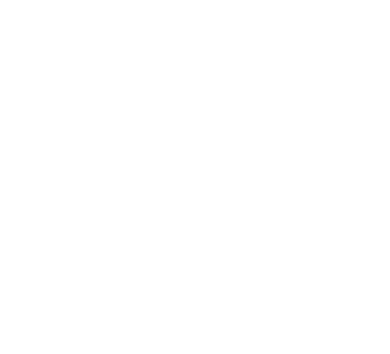
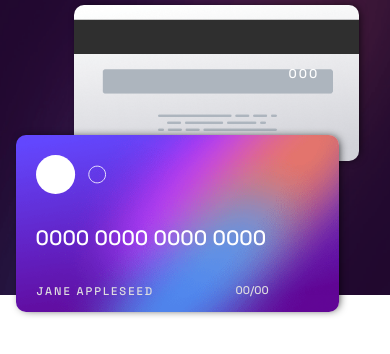
Before and after one commit to Cauabc/Card-details, a React (Vite) app: page / in a window 390 px wide. Shown: the top 354 px of the page. Built offline with nearby package versions, Linux system fonts and the light colour scheme.

Commit message:
Left side done, for mobile devices too

```diff
--- a/index.html
+++ b/index.html
@@ -5,6 +5,10 @@
     <link rel="icon" type="image/svg+xml" href="./favicon-32x32.png" />
     <meta name="viewport" content="width=device-width, initial-scale=1.0" />
     <title>Card Details Form</title>
+    <!-- Google Fonts -->
+    <link rel="preconnect" href="https://fonts.googleapis.com">
+    <link rel="preconnect" href="https://fonts.gstatic.com" crossorigin>
+    <link href="https://fonts.googleapis.com/css2?family=Space+Grotesk:wght@500&display=swap" rel="stylesheet">
   </head>
   <body>
     <div id="root"></div>
--- a/package.json
+++ b/package.json
@@ -10,7 +10,8 @@
   },
   "dependencies": {
     "react": "^18.2.0",
-    "react-dom": "^18.2.0"
+    "react-dom": "^18.2.0",
+    "styled-components": "^5.3.6"
   },
   "devDependencies": {
     "@types/react": "^18.0.26",
--- a/src/App.css
+++ b/src/App.css
@@ -0,0 +1,9 @@
+.App {
+    display: flex;
+}
+
+@media screen and (max-width: 430px) {
+    .App {
+        flex-direction: column;
+    }
+}
--- a/src/App.jsx
+++ b/src/App.jsx
@@ -1,10 +1,13 @@
 import './App.css'
+import { Leftside } from './components/leftside/Leftside'
+import { Rightside } from './components/rightside/Rightside'
 
 function App() {
 
   return (
     <div className="App">
-
+      <Leftside />
+      <Rightside />
     </div>
   )
 }
--- /dev/null
+++ b/src/components/leftside/Leftside.jsx
@@ -0,0 +1,19 @@
+import * as S from './styles'
+
+export const Leftside = () => {
+    return (
+        <S.Container>
+            <S.FrontCard>
+                <img className='frontCard' src="/images/bg-card-front.png" alt="Front Side of the Card" />
+                <span className="cardNumber">0000 0000 0000 0000</span>
+                <span className="validation">00/00</span>
+                <span className="nameCard">JANE APPLESEED</span>
+                <img src="/images/card-logo.svg" alt="Card Logo" className="cardLogo" />
+            </S.FrontCard>
+            <S.BackCard>
+                <img className='backCard' src="/images/bg-card-back.png" alt="Back Side of the Card" />
+                <span className="cvv">000</span>
+            </S.BackCard>
+        </S.Container>
+    )
+}
--- /dev/null
+++ b/src/components/leftside/styles.js
@@ -0,0 +1,142 @@
+import styled from "styled-components";
+
+export const Container = styled.div`
+    font-family: 'Space Grotesk', sans-serif;
+    position: relative;
+    width: 35vw;
+    height: 100vh;
+    background-image: url("/images/bg-main-desktop.png");
+    background-position: center;
+    background-size: cover;
+    background-repeat: no-repeat;
+
+    @media screen and (max-width: 430px) {
+        width: 100vw;
+        height: 35vh;
+        background-image: url("/images/bg-main-mobile.png");
+    }
+
+    /* .frontCard, .backCard{
+        position: absolute;
+        width: 26vw;
+    }
+
+    .frontCard{
+        top: 20vh;
+        left: 18vw;
+    }
+
+    .backCard{
+        top: 54vh;
+        left: 25vw;
+    }
+
+    .cardNumber{
+        color: #fff;
+    } */
+`
+
+export const FrontCard = styled.div`
+    position: relative;
+    top: 15vh;
+    left: 14vw;
+
+
+    .cardNumber{
+        position: absolute;
+        color: #fff;
+        font-size: 2.1em;
+        z-index: 100;
+        top: 140px;
+        left: 20px;
+        @media screen and (max-width: 430px) {
+            top: 90px;
+            font-size: 1.3em;
+        }
+    }
+    .validation{
+        position: absolute;
+        left: 350px;
+        bottom: 30px;
+        color: #fff;
+        @media screen and (max-width: 430px) {
+            left: 220px;
+            font-size: .7em;
+            bottom: 20px;
+            color: hsl(270, 3%, 87%);
+        }
+
+    }
+    .nameCard{
+        color: #fff;
+        position: absolute;
+        left: 21px;
+        bottom: 30px;
+        @media screen and (max-width: 430px) {
+            font-size: .7em;
+            bottom: 19px;
+            letter-spacing: 2px;
+            color: hsl(270, 3%, 87%);
+
+        }
+    }
+    .cardLogo{
+        position: absolute;
+        top: 20px;
+        left: 20px;
+        @media screen and (max-width: 430px) {
+            width:18vw;
+        }
+    }
+    .frontCard{
+        border-radius: 10px;
+        box-shadow: 2px 0px 10px -3px;
+        @media screen and (max-width: 430px) {
+            width: 83vw;
+        }
+    }
+    @media screen and (max-width: 430px) {
+        left: 4vw;
+        top: 16vh;
+        z-index: 10;
+    }
+
+
+
+`
+
+export const BackCard = styled.div`
+    position: relative;
+    top: 18vh;
+    left: 18vw;
+
+    .cvv{
+        position: absolute;
+        color: #fff;
+        bottom: 118px;
+        left: 350px;
+        letter-spacing: 2px;
+        font-size: 1.1em;
+        z-index: 20;
+        @media screen and (max-width: 430px) {
+            left: 55vw;
+            bottom: 10vh;
+            font-size: .8rem;
+
+        }
+    }
+
+    .backCard{
+        border-radius: 10px;
+        box-shadow: 2px 0px 10px -3px;
+        @media screen and (max-width: 430px) {
+            width: 73vw;
+        }
+    }
+    @media screen and (max-width: 430px) {
+        left:19vw;
+        top: -21vh;
+    }
+
+
+`
--- /dev/null
+++ b/src/components/rightside/Rightside.jsx
@@ -0,0 +1,8 @@
+import * as S from './styles'
+
+export const Rightside = () => {
+    return (
+        <S.Container>
+        </S.Container>
+    )
+}
--- /dev/null
+++ b/src/components/rightside/styles.js
@@ -0,0 +1,7 @@
+import styled from "styled-components";
+
+export const Container = styled.div`
+    width: 65vw;
+    height: 100vh;
+    background-color: #fff;
+`
--- a/src/index.css
+++ b/src/index.css
@@ -8,3 +8,8 @@
   min-height: 100vh;
   font-family: Helvetica, sans-serif;
 }
+
+body,
+html {
+  overflow: hidden;
+}
```
Also changed, not shown: src/style-guide.md (added, +33 -0 lines), 1 other file (tests, documents, lock files or other folders).
